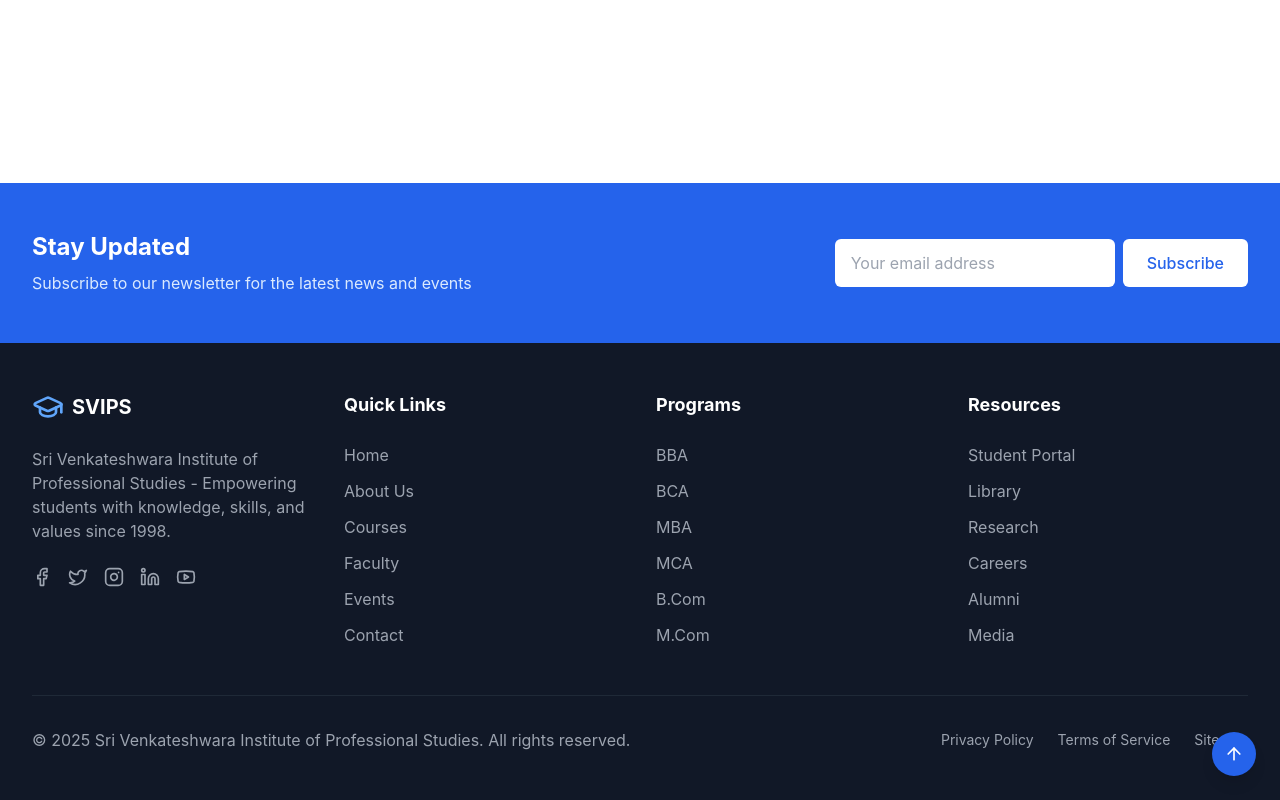
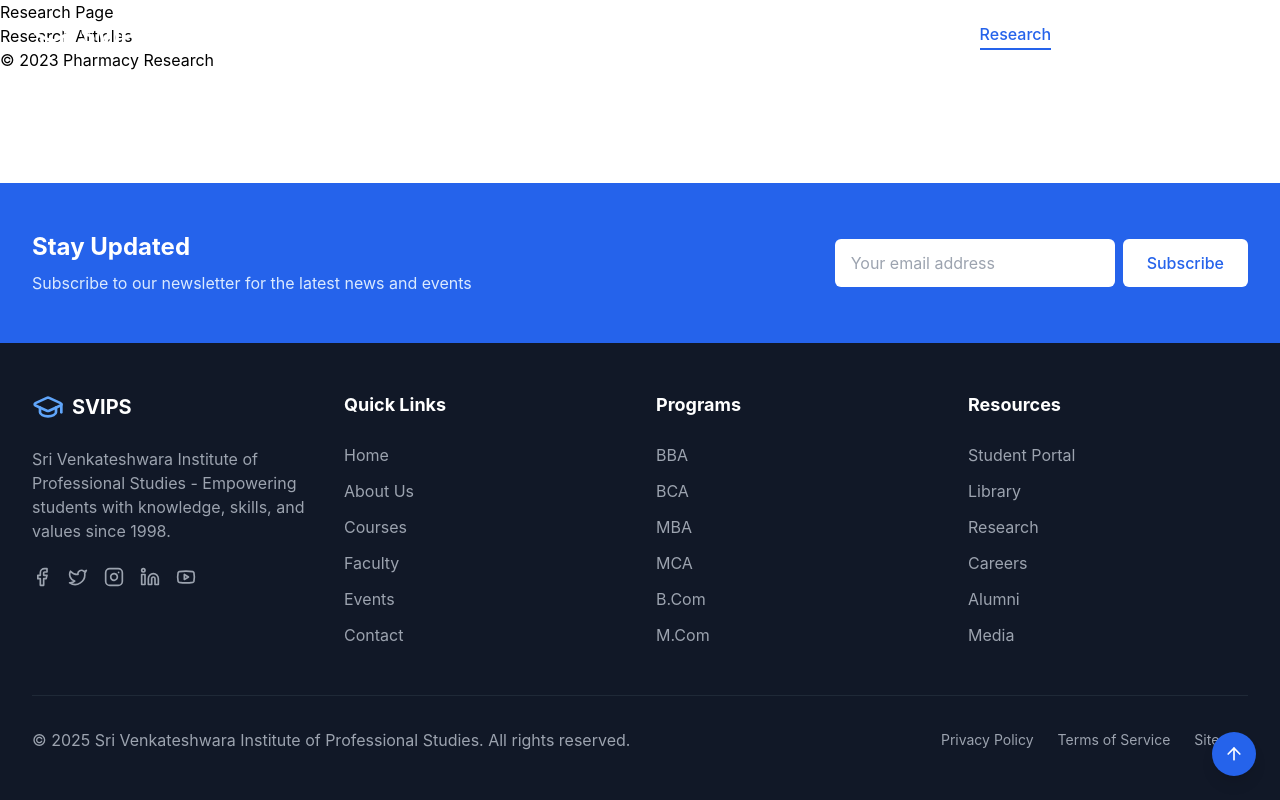
Before and after one commit to Govardhan-subhash/Pharmacy, a React (Vite) app: page /research in a window 1280 px wide. Built offline with nearby package versions, Linux system fonts and the light colour scheme.

Commit message:
"subhash1"

```diff
--- a/package.json
+++ b/package.json
@@ -10,9 +10,13 @@
     "preview": "vite preview"
   },
   "dependencies": {
+    "@emotion/react": "^11.14.0",
+    "@emotion/styled": "^11.14.0",
+    "@mui/material": "^6.4.8",
     "framer-motion": "^11.0.8",
     "lucide-react": "^0.344.0",
     "react": "^18.3.1",
+    "react-bootstrap": "^2.10.9",
     "react-dom": "^18.3.1",
     "react-router-dom": "^6.22.3",
     "swiper": "^11.0.7"
--- a/src/App.tsx
+++ b/src/App.tsx
@@ -16,6 +16,9 @@ import ContactPage from './pages/ContactPage';
 import AdmissionsPage from './pages/AdmissionsPage';
 import ApplyPage from './pages/ApplyPage';
 import PastEventsPage from './pages/PastEventsPage';
+import CampusLifePage from './pages/CampusLifePage';
+import PlacementPage from './pages/PlacementPage';
+import ResearchPage from './pages/Researchpage';
 // import NotFoundPage from './pages/NotFoundPage';
 
 function App() {
@@ -34,6 +37,9 @@ function App() {
             <Route path="/admissions" element={<AdmissionsPage />} />
             <Route path="/apply" element={<ApplyPage />} />
             <Route path="/past-events" element={<PastEventsPage />} />
+            <Route path="/campus-life" element={<CampusLifePage/>}/>
+            <Route path="/placement" element={<PlacementPage/>}/>
+            <Route path="/research" element={<ResearchPage/>}/>
             {/* <Route path="*" element={<NotFoundPage />} /> */}
           </Routes>
         </AnimatePresence>
--- a/src/components/Header.tsx
+++ b/src/components/Header.tsx
@@ -35,10 +35,11 @@ const Header: React.FC = () => {
   const navLinks = [
     { name: 'Home', path: '/' },
     { name: 'About', path: '/about' },
-    { name: 'Courses', path: '/courses' },
+    { name: 'Placement', path: '/placement' },
     { name: 'Faculty', path: '/faculty' },
     { name: 'Campus Life', path: '/campus-life' },
     { name: 'Events', path: '/events' },
+    { name: 'Research', path: '/research' },
     { name: 'Admissions', path: '/admissions' },
     { name: 'Contact', path: '/contact' },
   ];
--- a/src/pages/CampusLifePage.tsx
+++ b/src/pages/CampusLifePage.tsx
@@ -283,7 +283,7 @@ const CampusLifePage: React.FC = () => {
       />
 
       {/* Testimonials Section */}
-      <section className="py-16 md:py-24 bg-gray-50">
+      {/* <section className="py-16 md:py-24 bg-gray-50">
         <div className="container mx-auto px-4 sm:px-6 lg:px-8">
           <SectionHeading
             title="Student Testimonials"
@@ -323,7 +323,7 @@ const CampusLifePage: React.FC = () => {
             </Swiper>
           </div>
         </div>
-      </section>
+      </section> */}
 
 
       {/* CTA Section */}
--- /dev/null
+++ b/src/pages/PlacementPage.tsx
@@ -0,0 +1,145 @@
+import React, { useState } from 'react';
+import { Link } from 'react-router-dom';
+import { motion } from 'framer-motion';
+import { Swiper, SwiperSlide } from 'swiper/react';
+import { Pagination, Navigation, Autoplay } from 'swiper/modules';
+import 'swiper/css';
+import 'swiper/css/pagination';
+import 'swiper/css/navigation';
+
+import PageTransition from '../components/PageTransition';
+import Hero from '../components/Hero';
+import SectionHeading from '../components/SectionHeading';
+import EventCard from '../components/EventCard';
+import CTASection from '../components/CTASection';
+import { ArrowRight } from 'lucide-react';
+
+const PlacementPage: React.FC = () => {
+  const [selectedEvent, setSelectedEvent] = useState<any | null>(null);
+
+  // Sample data for events
+  const events = [
+    {
+      id: "cultural-fest",
+      title: "Cultural Fest 2025",
+      description: "Join us for a celebration of culture, music, and dance. Participate in various competitions and enjoy performances by talented artists.",
+      date: "September 10, 2025",
+      time: "10:00 AM - 8:00 PM",
+      location: "Main Auditorium",
+      learnMoreLink: "/events/cultural-fest" // Add this property
+    },
+    {
+      id: "sports-day",
+      title: "Annual Sports Day",
+      description: "Showcase your athletic skills and compete in various sports events. Cheer for your friends and enjoy a day full of excitement.",
+      date: "October 5, 2025",
+      time: "8:00 AM - 5:00 PM",
+      location: "Sports Ground",
+      learnMoreLink: "/events/sports-day" // Add this property
+    },
+    {
+      id: "tech-meetup",
+      title: "Tech Meetup",
+      description: "Network with tech enthusiasts, attend workshops, and learn about the latest trends in technology.",
+      date: "November 15, 2025",
+      time: "9:00 AM - 4:00 PM",
+      location: "Conference Hall A",
+      learnMoreLink: "/events/tech-meetup" // Add this property
+    }
+  ];
+
+  const handleLearnMoreClick = (event: any) => {
+    setSelectedEvent(event);
+  };
+
+  const handleClosePopup = () => {
+    setSelectedEvent(null);
+  };
+
+  return (
+    <PageTransition>
+      {/* Hero Section */}
+      <Hero
+        title=" A Better Placements "
+        subtitle="Stay updated with the latest placements, companies at SVIPS."
+        image="https://images.unsplash.com/photo-1523240795612-9a054b0db644?ixlib=rb-4.0.3&ixid=M3wxMjA3fDB8MHxwaG90by1wYWdlfHx8fGVufDB8fHx8fA%3D%3D&auto=format&fit=crop&w=1470&q=80"
+        primaryButtonText="Placemnets Update "
+        // primaryButtonLink="#events"
+        // secondaryButtonText="Past Events"
+        // secondaryButtonLink="/past-events"
+      />
+
+      {/* Events Section */}
+      <section id="events" className="py-16 md:py-24">
+        <div className="container mx-auto px-4 sm:px-6 lg:px-8">
+          <SectionHeading
+            title="Upcoming Events"
+            subtitle="Stay updated with our latest events, workshops, and seminars."
+          />
+          <div className="grid md:grid-cols-2 lg:grid-cols-3 gap-8">
+            {events.map((event, index) => (
+              <EventCard
+                key={event.id}
+                id={event.id}
+                title={event.title}
+                description={event.description}
+                date={event.date}
+                time={event.time}
+                location={event.location}
+                learnMoreLink={event.learnMoreLink} // Pass this prop
+                delay={index * 0.1}
+              />
+            ))}
+          </div>
+          <motion.div
+            initial={{ opacity: 0, y: 20 }}
+            whileInView={{ opacity: 1, y: 0 }}
+            viewport={{ once: true }}
+            transition={{ duration: 0.5, delay: 0.3 }}
+            className="text-center mt-12"
+          >
+            <Link to="/events" className="inline-flex items-center text-blue-600 font-medium hover:text-blue-800 transition-colors duration-300">
+              View All Events <ArrowRight className="ml-2 h-5 w-5" />
+            </Link>
+          </motion.div>
+        </div>
+      </section>
+
+      {/* Popup for Event Details */}
+      {selectedEvent && (
+        <div className="fixed inset-0 bg-black bg-opacity-75 flex items-center justify-center z-50">
+          <div className="bg-white p-8 rounded-lg shadow-lg max-w-3xl w-full relative">
+            <button
+              onClick={handleClosePopup}
+              className="absolute top-4 right-4 text-gray-600 hover:text-gray-800"
+            >
+              <svg xmlns="http://www.w3.org/2000/svg" className="h-6 w-6" fill="none" viewBox="0 0 24 24" stroke="currentColor">
+                <path strokeLinecap="round" strokeLinejoin="round" strokeWidth={2} d="M6 18L18 6M6 6l12 12" />
+              </svg>
+            </button>
+            <h3 className="text-2xl font-bold text-gray-900 mb-4">{selectedEvent.title}</h3>
+            <ul className="list-disc list-inside text-gray-600">
+              <li>Point 1 about the event</li>
+              <li>Point 2 about the event</li>
+              <li>Point 3 about the event</li>
+              <li>Point 4 about the event</li>
+              <li>Point 5 about the event</li>
+            </ul>
+          </div>
+        </div>
+      )}
+
+      {/* CTA Section */}
+      <CTASection
+        title="Join Our Events"
+        subtitle="Participate in our events and make the most of your time at SVIPS."
+        primaryButtonText="Explore Events"
+        primaryButtonLink="/events"
+        secondaryButtonText="Contact Us"
+        secondaryButtonLink="/contact"
+      />
+    </PageTransition>
+  );
+};
+
+export default PlacementPage;
--- /dev/null
+++ b/src/pages/Researchpage.tsx
@@ -0,0 +1,38 @@
+import React from 'react';
+import { Container, Row, Col } from 'react-bootstrap'; // Assuming other pages use react-bootstrap
+
+const ResearchPage: React.FC = () => {
+  return (
+    <Container>
+      {/* Header */}
+      <header>
+        <Row>
+          <Col>
+            <h1>Research Page</h1>
+          </Col>
+        </Row>
+      </header>
+
+      {/* Research Articles Section */}
+      <section>
+        <Row>
+          <Col>
+            <h2>Research Articles</h2>
+            {/* Add research articles here */}
+          </Col>
+        </Row>
+      </section>
+
+      {/* Footer */}
+      <footer>
+        <Row>
+          <Col>
+            <p>&copy; 2023 Pharmacy Research</p>
+          </Col>
+        </Row>
+      </footer>
+    </Container>
+  );
+};
+
+export default ResearchPage;
```
Also changed, not shown: 1 other file (tests, documents, lock files or other folders).
